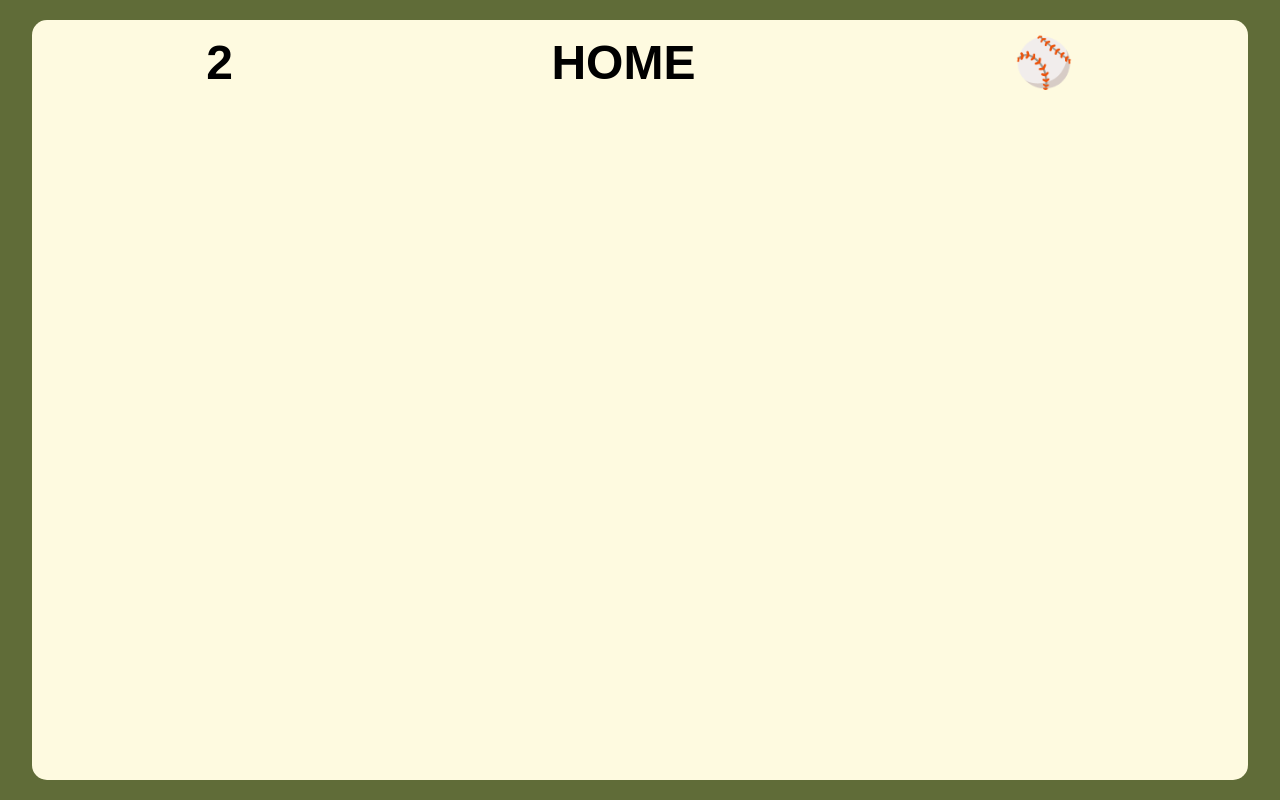
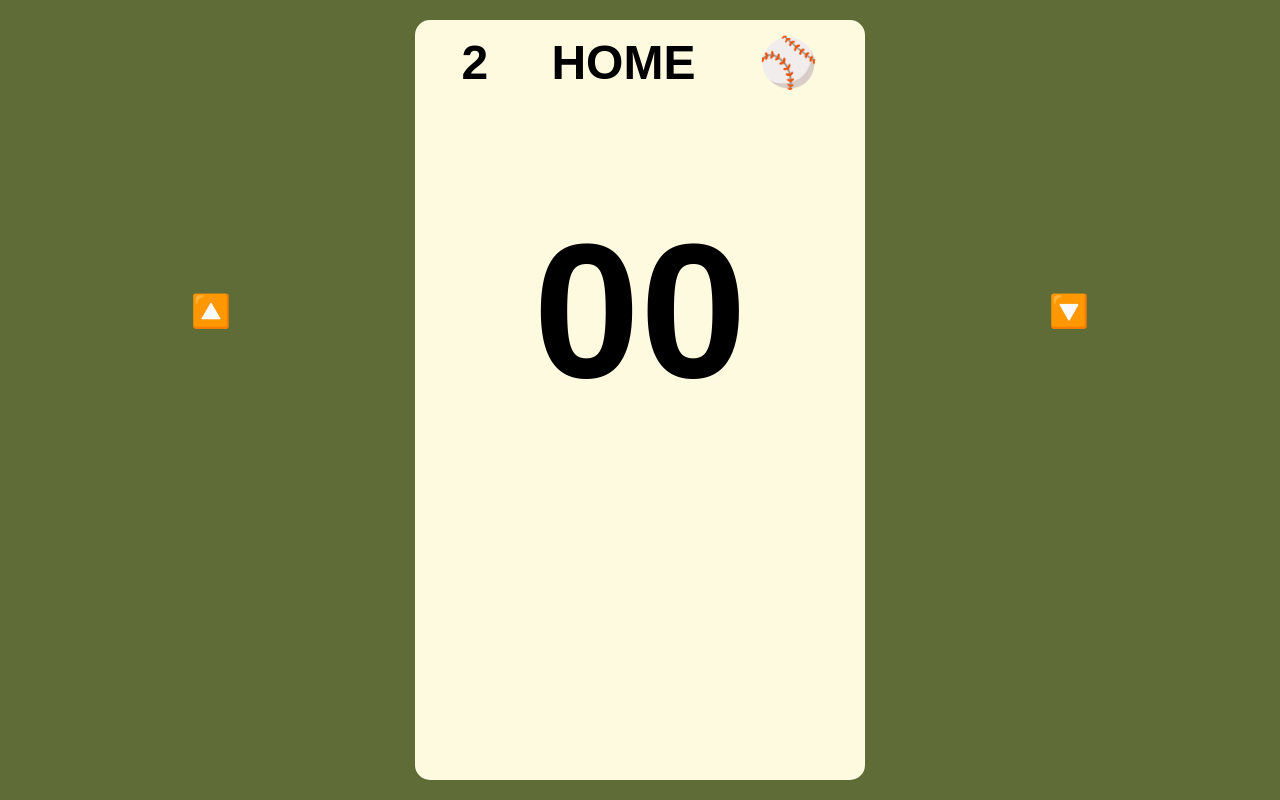
Before and after one commit to JoelCreate/Baseball-Score-App, a plain HTML site: page index.html in a window 1280 px wide. Drawn offline with Linux system fonts and the light colour scheme; a web font is replaced by a local one.

Commit message:
Added score section and centered in styling

```diff
--- a/index.html
+++ b/index.html
@@ -10,6 +10,7 @@
         <div class="container">
 
             <section class="mini-header">
+
                 <div class="inning">
                     <h3 class="header-font">2</h3>
                 </div>
@@ -19,10 +20,19 @@
                 <div class="logo">
                     <h3 class="header-font">⚾</h3>
                 </div>
+
             </section>
 
             <section class="main-score">
-
+                <div class="up-arrow arrows">
+                    🔼
+                </div>
+                <div class="score-container">
+                    <h1 class="score">00</h1>
+                </div>
+                <div class="down-arrow arrows">
+                    🔽
+                </div>
             </section>
 
             <section class="count">
--- a/styles.css
+++ b/styles.css
@@ -22,10 +22,24 @@ h1, h2, h3, h4, h5, h6, p {
     margin: 0px
 }
 
+h1 {
+    font-size: 12em;
+}
+
+h3 {
+    font-size: 3em;
+}
+
+.arrows{
+    font-size:2em;
+}
+
 .container {
     background: #FEFAE0;
     width: 95vw;
     height: 95vh;
+    max-width: 450px;
+    max-height:800px;
     border-radius: 15px;
 }
 
@@ -35,6 +49,17 @@ h1, h2, h3, h4, h5, h6, p {
     padding: 15px;
 }
 
-.header-font{
-    font-size: 3em;
+.main-score {
+    display: flex;
+    justify-content: space-around;
+    align-items: center;
+    padding: 0px 40px;
+    position: absolute;
+    top: 25%;
+    left: 0;
+    right: 0;
 }
+
+.score-container {
+
+}
```
